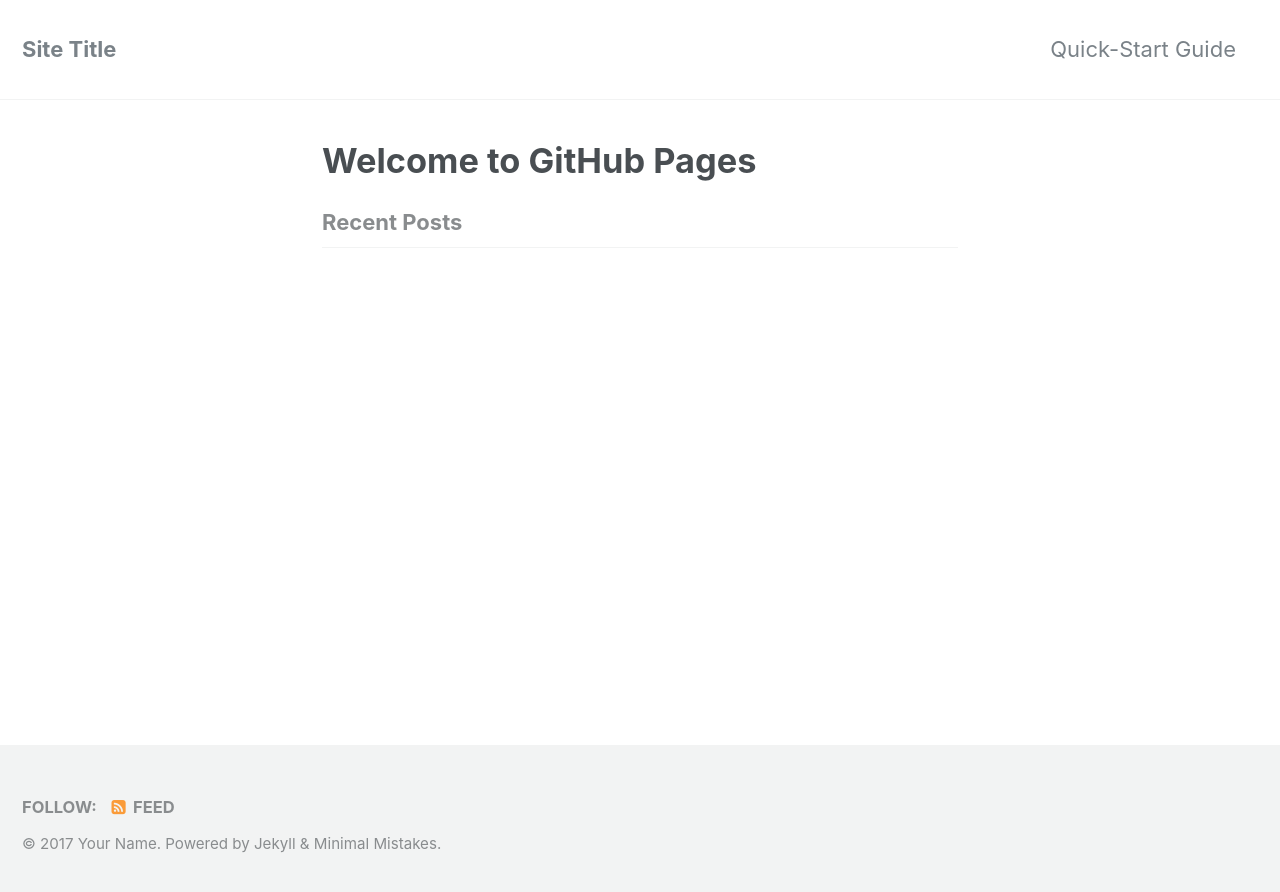
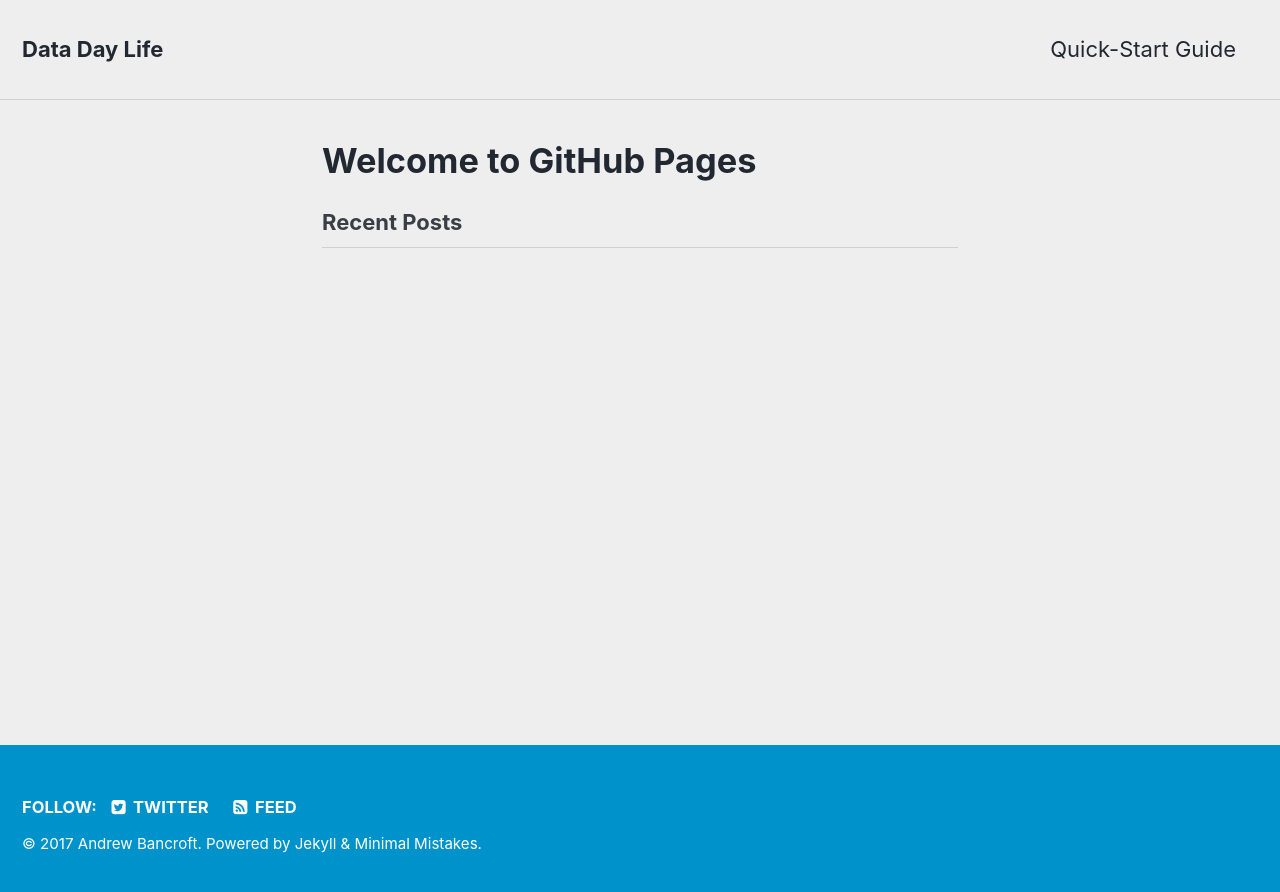
Before and after one commit to andrewcbancroft/datadaylife-blog, a Jekyll site: the page built from index.md, in a window 1280 px wide. Shown: the top 892 px of the page. Built offline with Jekyll 4.4.1, drawn with Linux system fonts in a browser that asks for light colours; our own code applies the rules of GitHub Pages for plain Markdown files; the list of posts is cut into pages by our own code.

Commit message:
Update _config.yml

```diff
--- a/_config.yml
+++ b/_config.yml
@@ -5,15 +5,15 @@
 # For technical reasons, this file is *NOT* reloaded automatically when you use
 # `jekyll serve`. If you change this file, please restart the server process.
 
-minimal_mistakes_skin    : "default" # "air", "aqua", "contrast", "dark", "dirt", "neon", "mint", "plum", "sunrise"
+minimal_mistakes_skin    : "air" # "air", "aqua", "contrast", "dark", "dirt", "neon", "mint", "plum", "sunrise"
 
 # Site Settings
 locale                   : "en"
-title                    : "Site Title"
+title                    : "Data Day Life"
 title_separator          : "-"
-name                     : "Your Name"
-description              : "An amazing website."
-url                      : # the base hostname & protocol for your site e.g. "https://mmistakes.github.io"
+name                     : "Andrew Bancroft"
+description              : "Describing Data Discoveries from Day to Day"
+url                      : "https://www.dataday.life" # the base hostname & protocol for your site e.g. "https://mmistakes.github.io"
 baseurl                  : # the subpath of your site, e.g. "/blog"
 repository               : # GitHub username/repo-name e.g. "mmistakes/minimal-mistakes"
 teaser                   : # path of fallback teaser image, e.g. "/assets/images/500x300.png"
@@ -61,7 +61,7 @@ naver_site_verification  :
 
 # Social Sharing
 twitter:
-  username               :
+  username               : "dataday_life"
 facebook:
   username               :
   app_id                 :
@@ -83,7 +83,7 @@ analytics:
 
 # Site Author
 author:
-  name             : "Your Name"
+  name             : "Andrew Bancroft"
   avatar           : # path of avatar image, e.g. "/assets/images/bio-photo.jpg"
   bio              : "I am an amazing person."
   location         : "Somewhere"
@@ -155,7 +155,7 @@ markdown_ext: "markdown,mkdown,mkdn,mkd,md"
 # Conversion
 markdown: kramdown
 highlighter: rouge
-lsi: false
+lsi: true
 excerpt_separator: "\n\n"
 incremental: false
 
```
